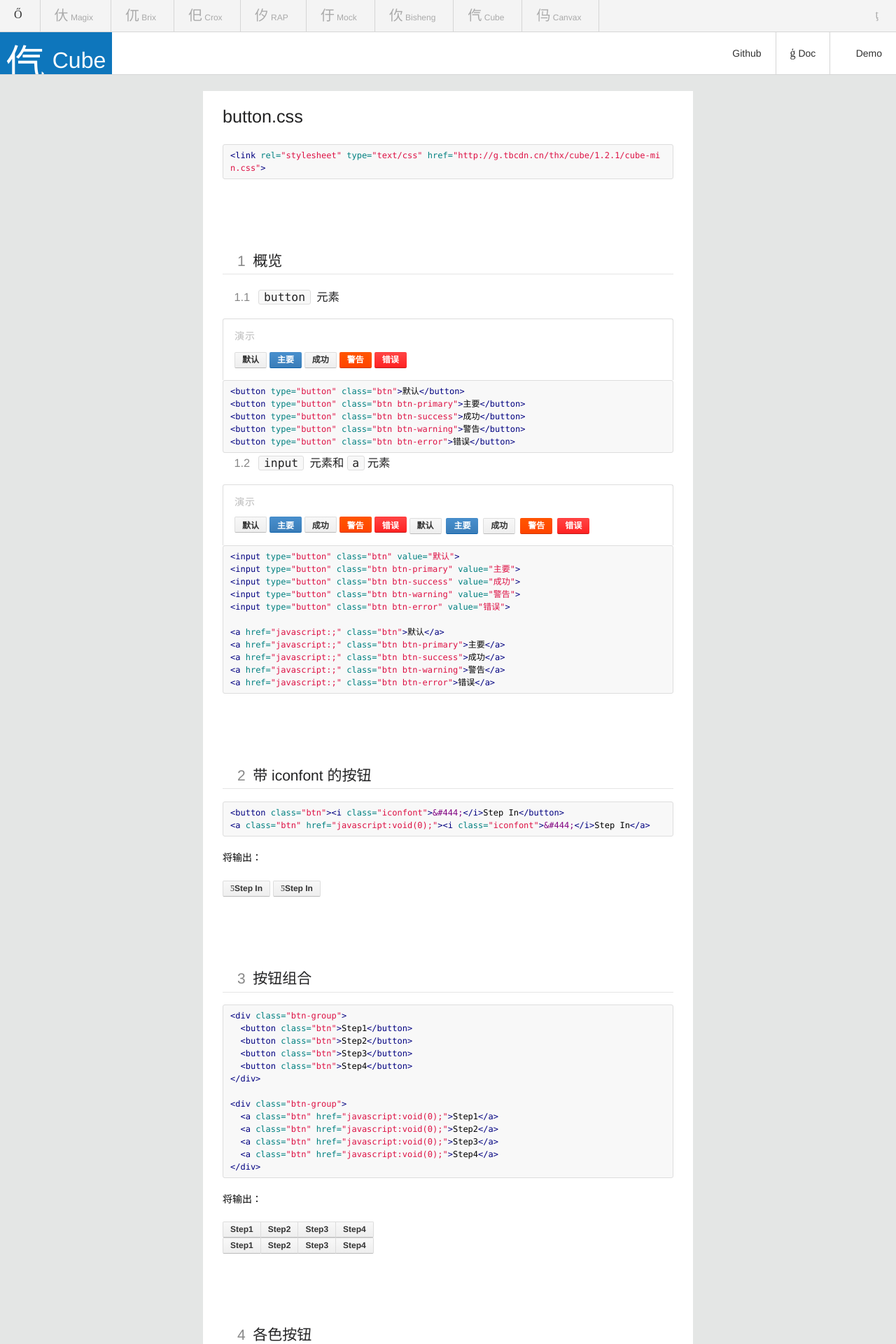
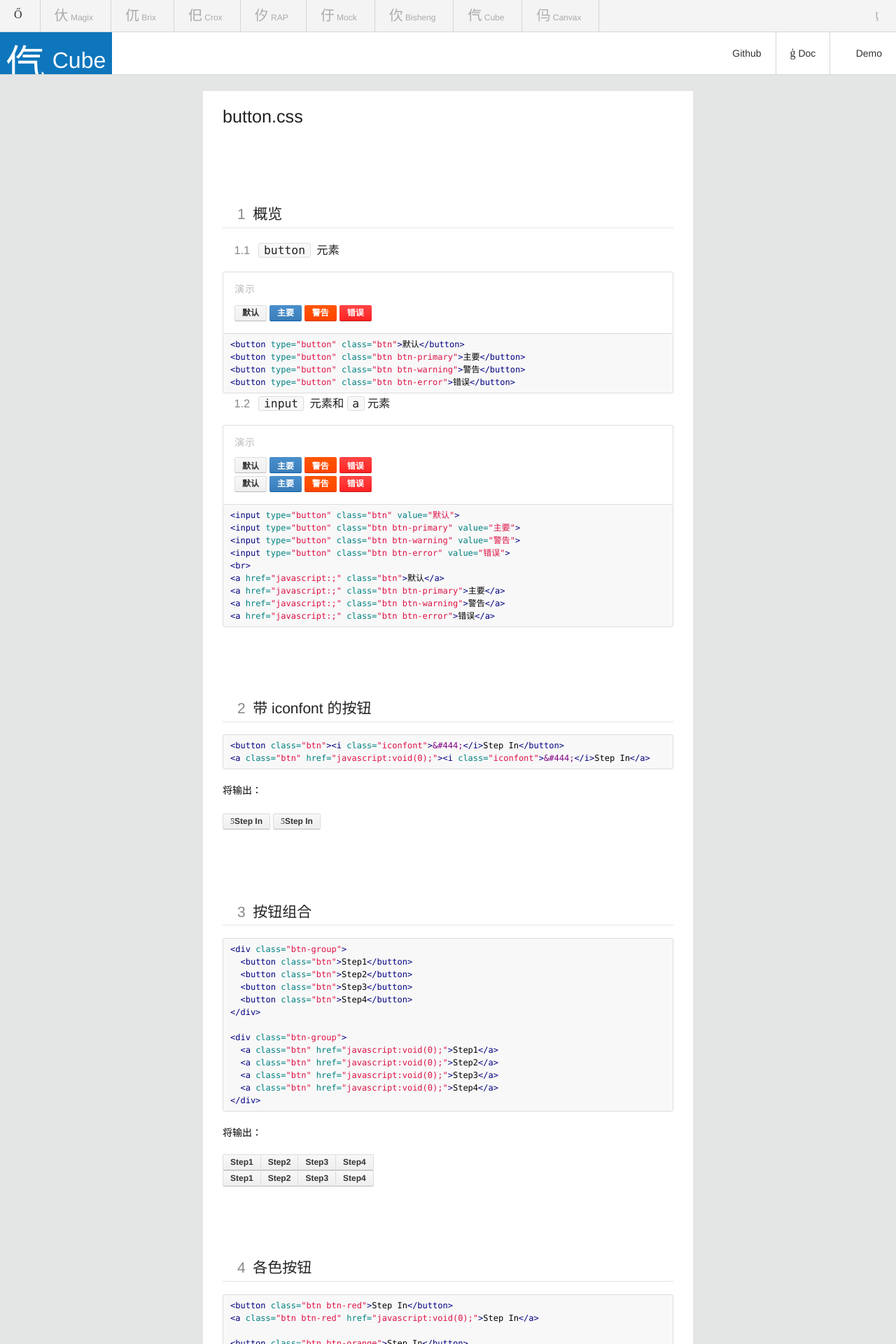
Before and after one commit to thx/cube, a Jekyll site: the page built from doc/_posts/2013-12-17-button.md, in a window 1280 px wide. Shown: the top 1920 px of the page at 70% size. Built offline with Jekyll 4.4.1, drawn with Linux system fonts in a browser that asks for light colours; some web fonts are replaced; Markdown is read by kramdown in place of the engine named in the settings; comment, search, counter and statistics services are not loaded.

Commit message:
防止与 type 默认样式冲突

````diff
--- a/assets/base.css
+++ b/assets/base.css
@@ -1136,7 +1136,7 @@
    代码示例
    ========================================================================== */
 
-.cube-demo {
+.type-demo {
     padding: 45px 16px 16px;
     margin-top: 16px;
     position: relative;
@@ -1145,7 +1145,7 @@
     border-radius: 3px 3px 0 0;
 }
 
-.cube-demo:after {
+.type-demo:after {
     content: "演示";
     position: absolute;
     top: 12px;
@@ -1155,6 +1155,10 @@
     letter-spacing: 1px;
 }
 
-.cube-demo + .highlight pre {
+.type-demo + .highlight pre {
     border-radius: 0 0 3px 3px;
 }
+
+.type-demo a + a {
+    margin: 0;
+}
--- a/doc/_posts/2013-12-17-button.md
+++ b/doc/_posts/2013-12-17-button.md
@@ -3,16 +3,13 @@
 title: button.css
 ---
 
-{% include cubeUsage.html %}
-
 ## 概览
 
 ### ```button``` 元素
 
-<div class="cube-demo">
+<div class="type-demo">
     <button type="button" class="btn">默认</button>
     <button type="button" class="btn btn-primary">主要</button>
-    <button type="button" class="btn btn-success">成功</button>
     <button type="button" class="btn btn-warning">警告</button>
     <button type="button" class="btn btn-error">错误</button>
 </div>
@@ -20,7 +17,6 @@
 ```html
 <button type="button" class="btn">默认</button>
 <button type="button" class="btn btn-primary">主要</button>
-<button type="button" class="btn btn-success">成功</button>
 <button type="button" class="btn btn-warning">警告</button>
 <button type="button" class="btn btn-error">错误</button>
 ```
@@ -28,16 +24,14 @@
 
 ### ```input``` 元素和```a```元素
 
-<div class="cube-demo">
+<div class="type-demo">
     <input type="button" class="btn" value="默认">
     <input type="button" class="btn btn-primary" value="主要">
-    <input type="button" class="btn btn-success" value="成功">
     <input type="button" class="btn btn-warning" value="警告">
     <input type="button" class="btn btn-error" value="错误">
-
+    <br>
     <a href="javascript:;" class="btn">默认</a>
     <a href="javascript:;" class="btn btn-primary">主要</a>
-    <a href="javascript:;" class="btn btn-success">成功</a>
     <a href="javascript:;" class="btn btn-warning">警告</a>
     <a href="javascript:;" class="btn btn-error">错误</a>
 </div>
@@ -45,13 +39,11 @@
 ```html
 <input type="button" class="btn" value="默认">
 <input type="button" class="btn btn-primary" value="主要">
-<input type="button" class="btn btn-success" value="成功">
 <input type="button" class="btn btn-warning" value="警告">
 <input type="button" class="btn btn-error" value="错误">
-
+<br>
 <a href="javascript:;" class="btn">默认</a>
 <a href="javascript:;" class="btn btn-primary">主要</a>
-<a href="javascript:;" class="btn btn-success">成功</a>
 <a href="javascript:;" class="btn btn-warning">警告</a>
 <a href="javascript:;" class="btn btn-error">错误</a>
 ```
````
